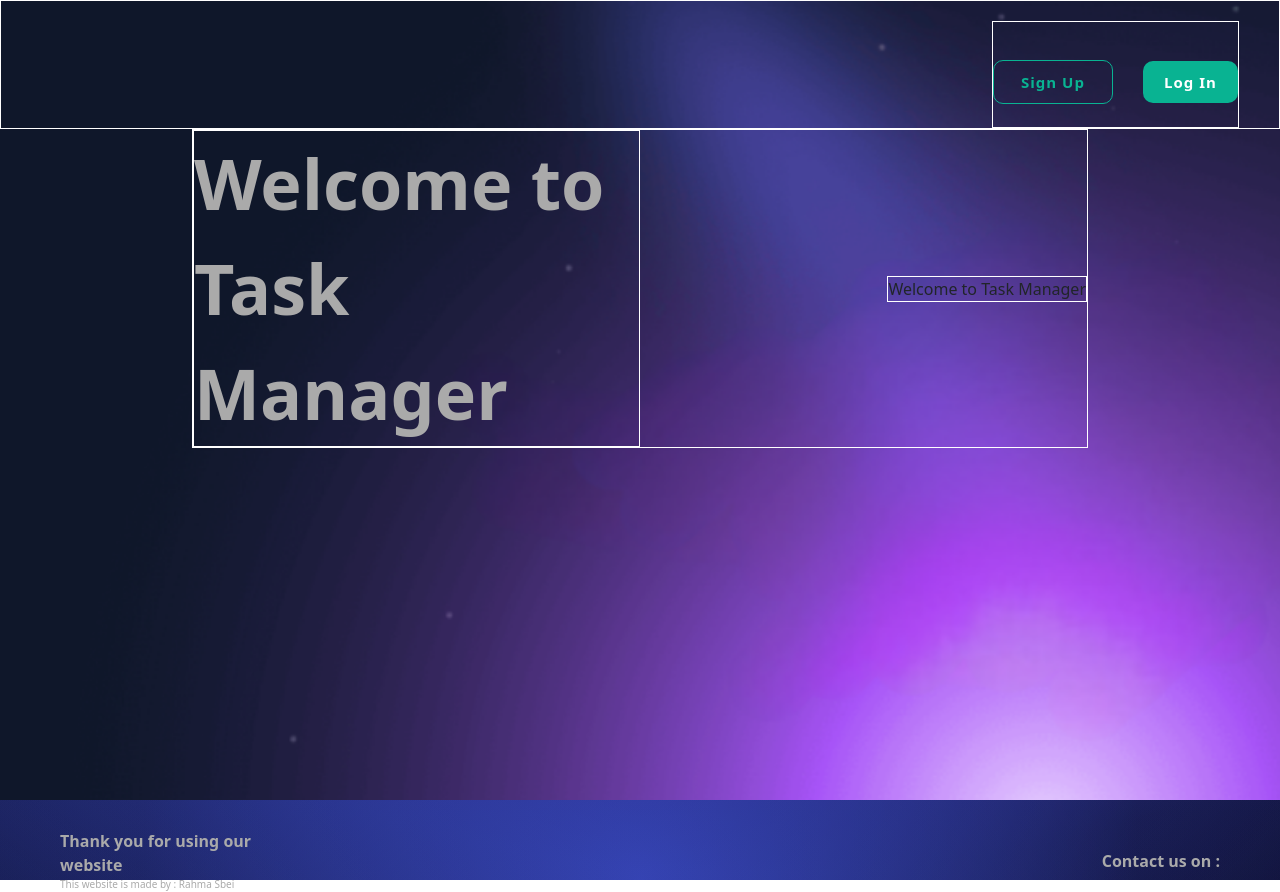
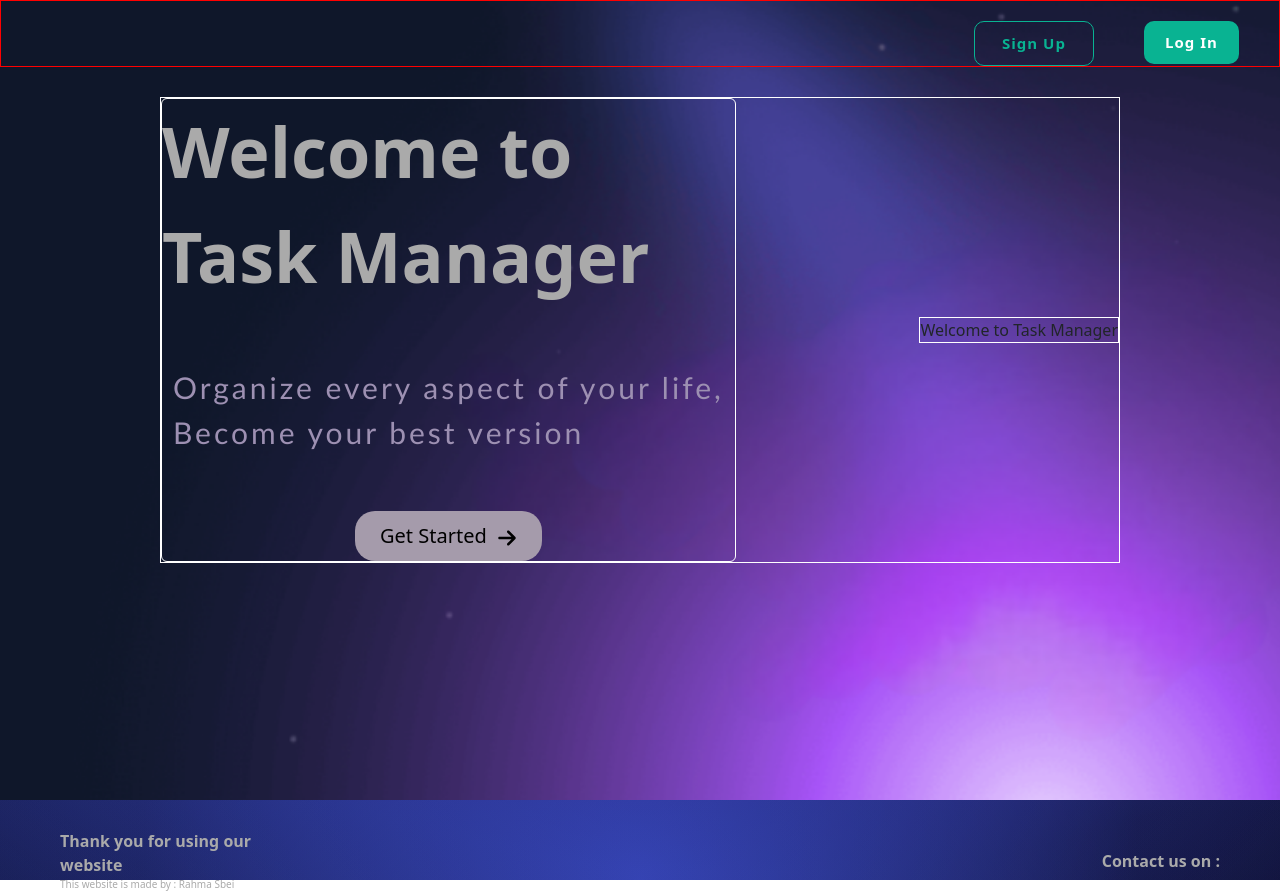
Before and after one commit to Rahma-sbei/-LifeSync-React-Task-Manager-Application, a React (Create React App) app: page / in a window 1280 px wide. Built offline with nearby package versions, Linux system fonts and the light colour scheme.

Commit message:
landing page title

```diff
--- a/src/App.css
+++ b/src/App.css
@@ -324,14 +324,3 @@
   font-weight: 100;
   letter-spacing: 2px;
 }
-.landing {
-  background-color: rgb(54, 23, 79);
-  border-bottom-left-radius: 70px;
-  width: 50vw;
-  height: 75vh;
-  border-bottom-right-radius: 70px;
-  transform: rotate(-5deg);
-  overflow: hidden;
-  position: absolute;
-  top: 1000px !important;
-}
--- a/src/components/LandingPage.jsx
+++ b/src/components/LandingPage.jsx
@@ -1,10 +1,13 @@
-import React from "react";
+import React, { useState } from "react";
 import img from "../assets/Screenshot 2025-02-26 190407.png";
 import "../App.css";
-import { Button } from "react-bootstrap";
+import { Button, Card } from "react-bootstrap";
 import { Link } from "react-router-dom";
+import { FaArrowRight } from "react-icons/fa6";
 
 export default function LandingPage() {
+  const [hover, setHover] = useState(false);
+
   return (
     <div
       style={{
@@ -27,60 +30,118 @@ export default function LandingPage() {
           width: "100%",
           alignItems: "center",
           justifyContent: "end",
-          border: "1px solid white",
+          border: "1px solid red",
         }}
       >
         <div
           style={{
             display: "flex",
-            alignItems: "center",
-            gap: "30px",
-            marginTop: "20px",
+            gap: "50px",
+            alignItems: "start",
             marginRight: "40px",
-            border: "1px solid white",
+            paddingTop: "20px",
           }}
         >
-          <Link>
+          <Link
+            style={{
+              display: "flex",
+              alignItems: "start",
+              textDecoration: "none",
+            }}
+          >
             <Button
               className="btn2"
-              style={{ width: "120px", letterSpacing: "1px" }}
+              style={{
+                marginTop: "0px",
+                width: "120px",
+                letterSpacing: "1px",
+              }}
             >
               Sign Up
             </Button>
           </Link>
-          <Link>
+          <Link
+            style={{
+              display: "flex",
+              alignItems: "start",
+              textDecoration: "none",
+            }}
+          >
             <Button
               className="btn1"
-              style={{ width: "95px", letterSpacing: "1px" }}
+              style={{ width: "95px", letterSpacing: "1px", marginTop: "0px" }}
             >
               Log In
             </Button>
           </Link>
         </div>
       </div>
+
       <div
         style={{
+          marginTop: "30px",
           display: "flex",
           justifyContent: "space-between",
           alignItems: "center",
-          width: "70%",
+          width: "75%",
           border: "1px solid white",
         }}
       >
-        <div
+        <Card
           style={{
-            fontSize: "70px",
-            fontWeight: "bold",
-            color: "#aaa",
-            width: "50%",
+            width: "60%",
             display: "flex",
             alignItems: "center",
+            gap: "40px",
             justifyContent: "center",
+            alignItems: "center",
             border: "1px solid white",
+            backgroundColor: "transparent",
           }}
         >
-          Welcome to Task Manager
-        </div>
+          <Card.Text
+            style={{ fontSize: "70px", fontWeight: "bold", color: "#aaa" }}
+          >
+            Welcome to Task Manager
+          </Card.Text>
+          <Card.Text
+            style={{
+              fontSize: "30px",
+              color: "rgb(157, 144, 178)",
+              fontFamily: "Candara",
+              letterSpacing: "3px",
+            }}
+          >
+            Organize every aspect of your life,
+            <br></br>
+            Become your best version
+          </Card.Text>
+          <div>
+            <Button
+              style={{
+                color: "black",
+                backgroundColor: "rgb(165, 155, 171)",
+                borderRadius: "20px",
+                textDecoration: "none",
+                border: "none",
+                padding: "10px 25px",
+                fontSize: "20px",
+                display: "flex",
+                alignItems: "center",
+                gap: hover ? "20px" : "10px",
+              }}
+              onMouseEnter={() => {
+                setHover(true);
+              }}
+              onMouseLeave={() => {
+                setHover(false);
+              }}
+            >
+              Get Started
+              <FaArrowRight style={{ marginTop: "5px" }} />
+            </Button>
+          </div>
+        </Card>
         <div style={{ border: "1px solid white" }}>Welcome to Task Manager</div>
       </div>
     </div>
```
